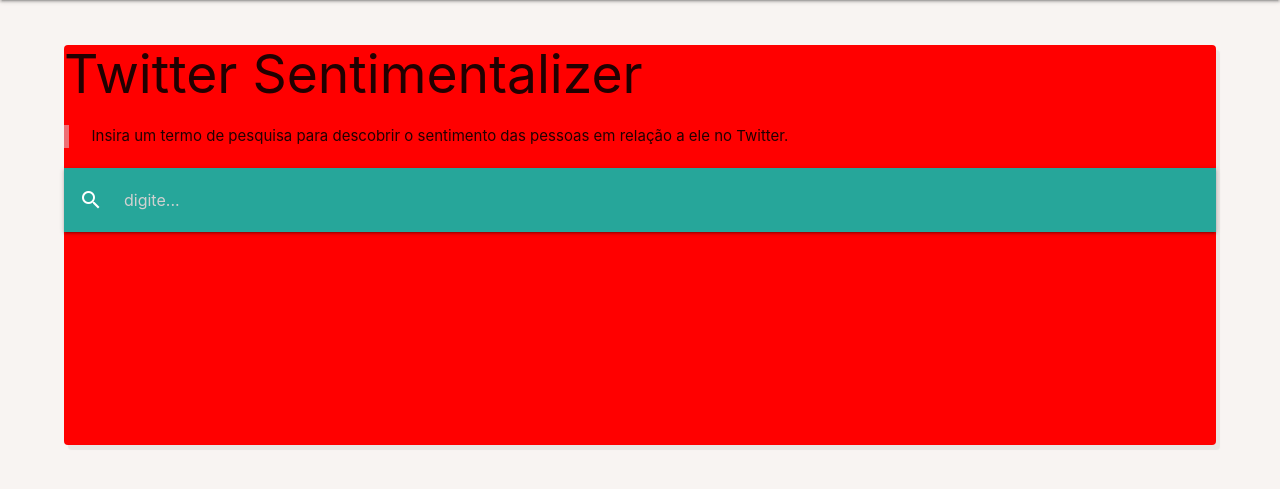
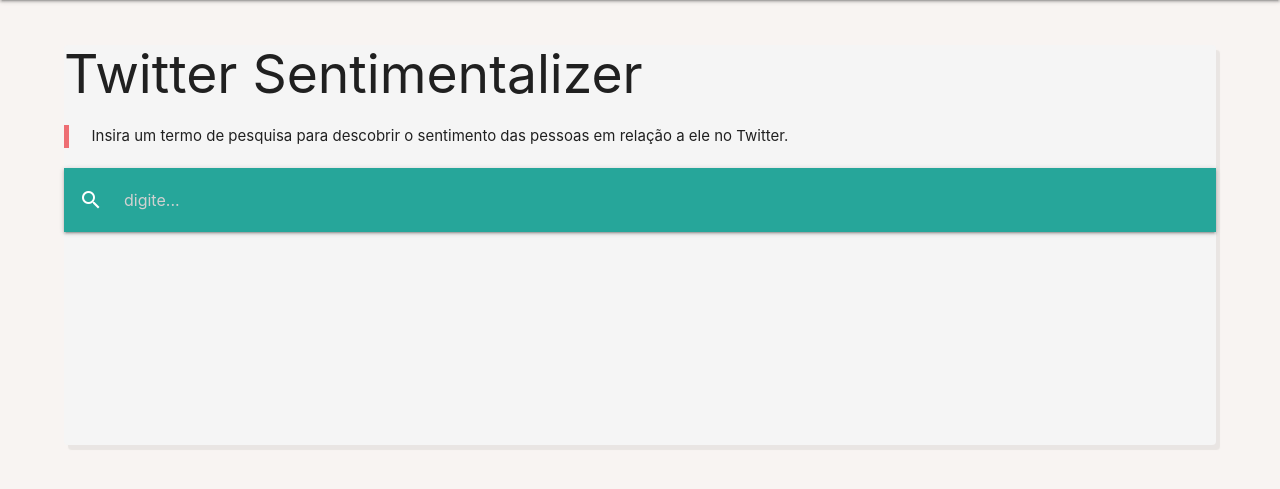
Before and after one commit to DouglasCorreiaBrito/tcc-fateczl-2020, a Flask app: page / in a window 1280 px wide. Shown: the part 64-553 px from the top of the page. Run offline with Flask 2, Linux system fonts and the light colour scheme.

Commit message:
Update styles.css

```diff
--- a/static/styles.css
+++ b/static/styles.css
@@ -1,7 +1,7 @@
 .container {
     min-height: 50vh;
     width: 90%;
-    background: red;
+    background: whitesmoke;
     padding: 20;
     margin-left: 5%;
     margin-top: 3em;
```
